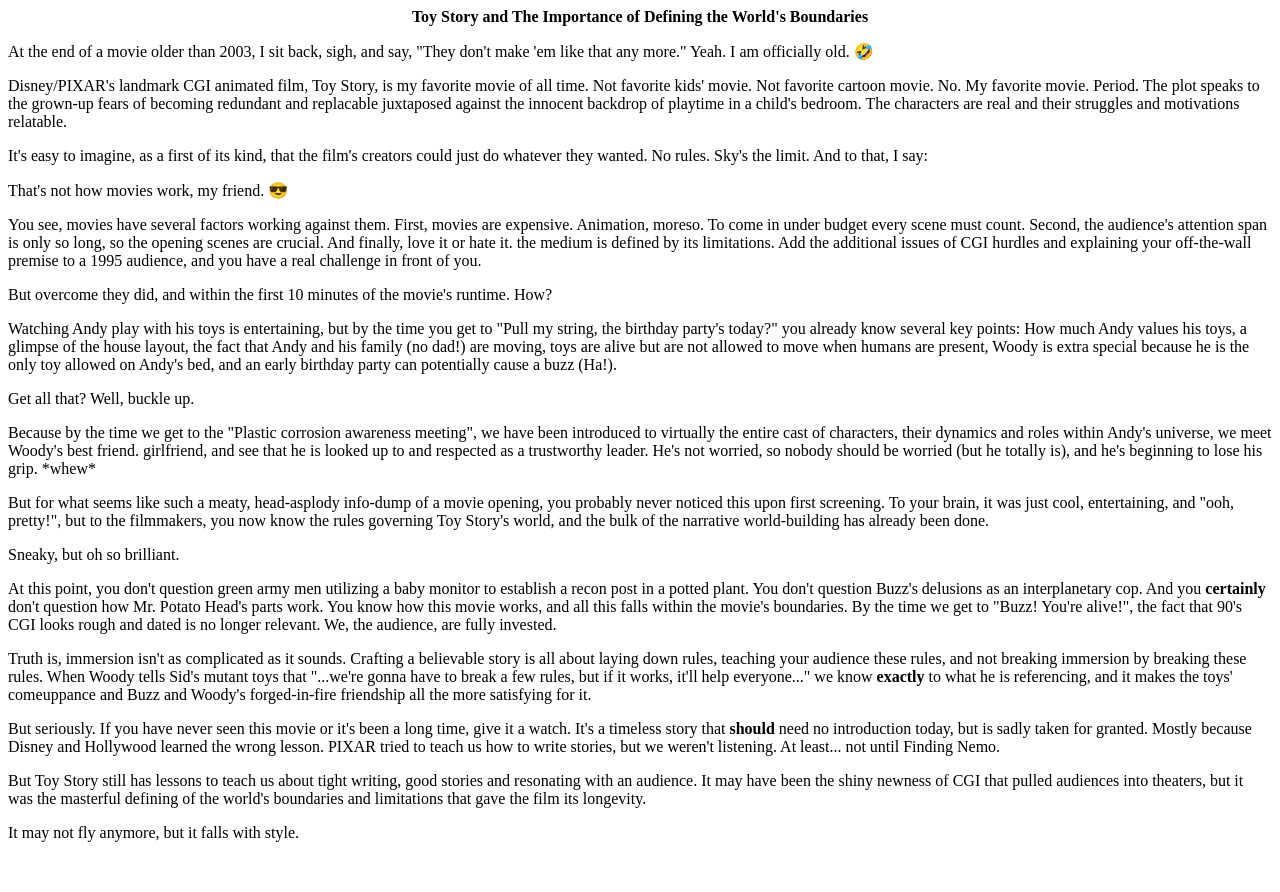
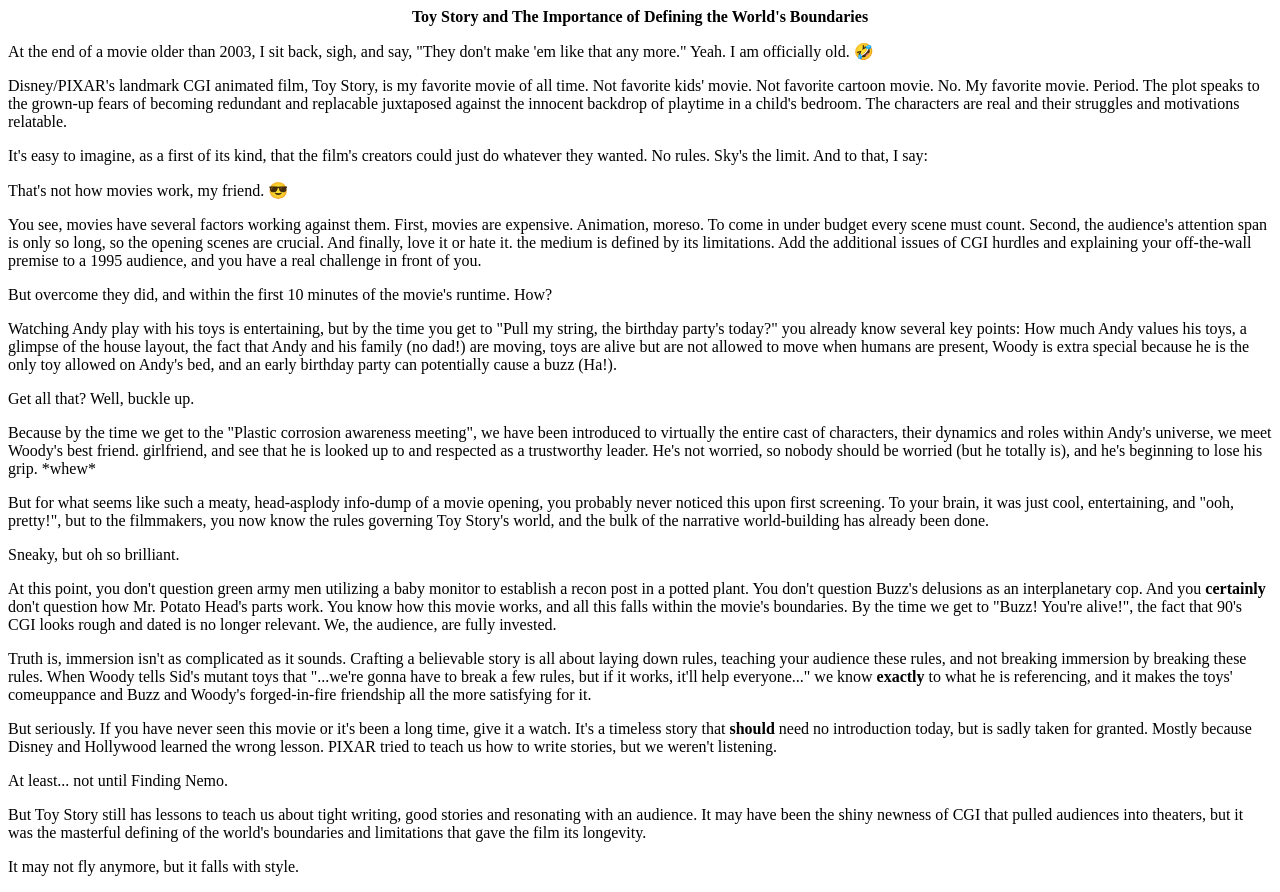
Before and after one commit to madrabbit90/aquarium, a plain HTML site: page blog/test16.htm in a window 1280 px wide. Before the commit the page ends 858 px from the top, so only its background shows below. Drawn offline with Linux system fonts and the light colour scheme.

Commit message:
Update test16.htm

```diff
--- a/blog/test16.htm
+++ b/blog/test16.htm
@@ -14,6 +14,6 @@
 <p>Sneaky, but oh so brilliant.</p>
 <p>At this point, you don't question green army men utilizing a baby monitor to establish a recon post in a potted plant. You don't question Buzz's delusions as an interplanetary cop. And you <b>certainly </b>don't question how Mr. Potato Head's parts work. You know how this movie works, and all this falls within the movie's boundaries. By the time we get to "Buzz! You're alive!", the fact that 90's CGI looks rough and dated is no longer relevant. We, the audience, are fully invested.</p>
 <p>Truth is, immersion isn't as complicated as it sounds. Crafting a believable story is all about laying down rules, teaching your audience these rules, and not breaking immersion by breaking these rules. When Woody tells Sid's mutant toys that "...we're gonna have to break a few rules, but if it works, it'll help everyone..." we know <b>exactly </b>to what he is referencing, and it makes the toys' comeuppance and Buzz and Woody's forged-in-fire friendship all the more satisfying for it.</p>
-<p>But seriously. If you have never seen this movie or it's been a long time, give it a watch. It's a timeless story that <b>should </b>need no introduction today, but is sadly taken for granted. Mostly because Disney and Hollywood learned the wrong lesson. PIXAR tried to teach us how to write stories, but we weren't listening. At least... not until Finding Nemo.</p>
+<p>But seriously. If you have never seen this movie or it's been a long time, give it a watch. It's a timeless story that <b>should </b>need no introduction today, but is sadly taken for granted. Mostly because Disney and Hollywood learned the wrong lesson. PIXAR tried to teach us how to write stories, but we weren't listening.</p><p>At least... not until Finding Nemo.</p>
 <p>But Toy Story still has lessons to teach us about tight writing, good stories and resonating with an audience. It may have been the shiny newness of CGI that pulled audiences into theaters, but it was the masterful defining of the world's boundaries and limitations that gave the film its longevity.</p>
 <p>It may not fly anymore, but it falls with style.</p>
```
